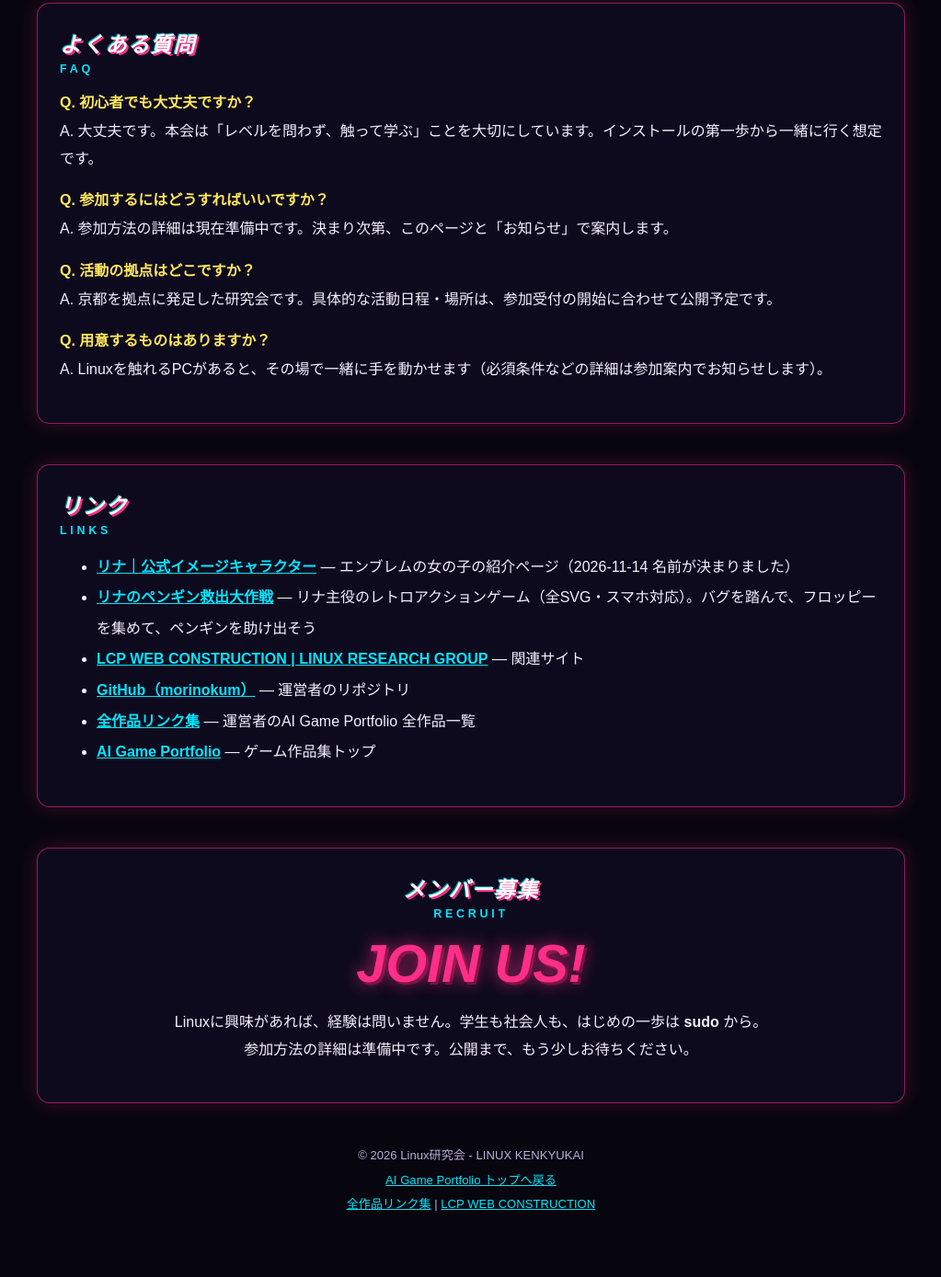
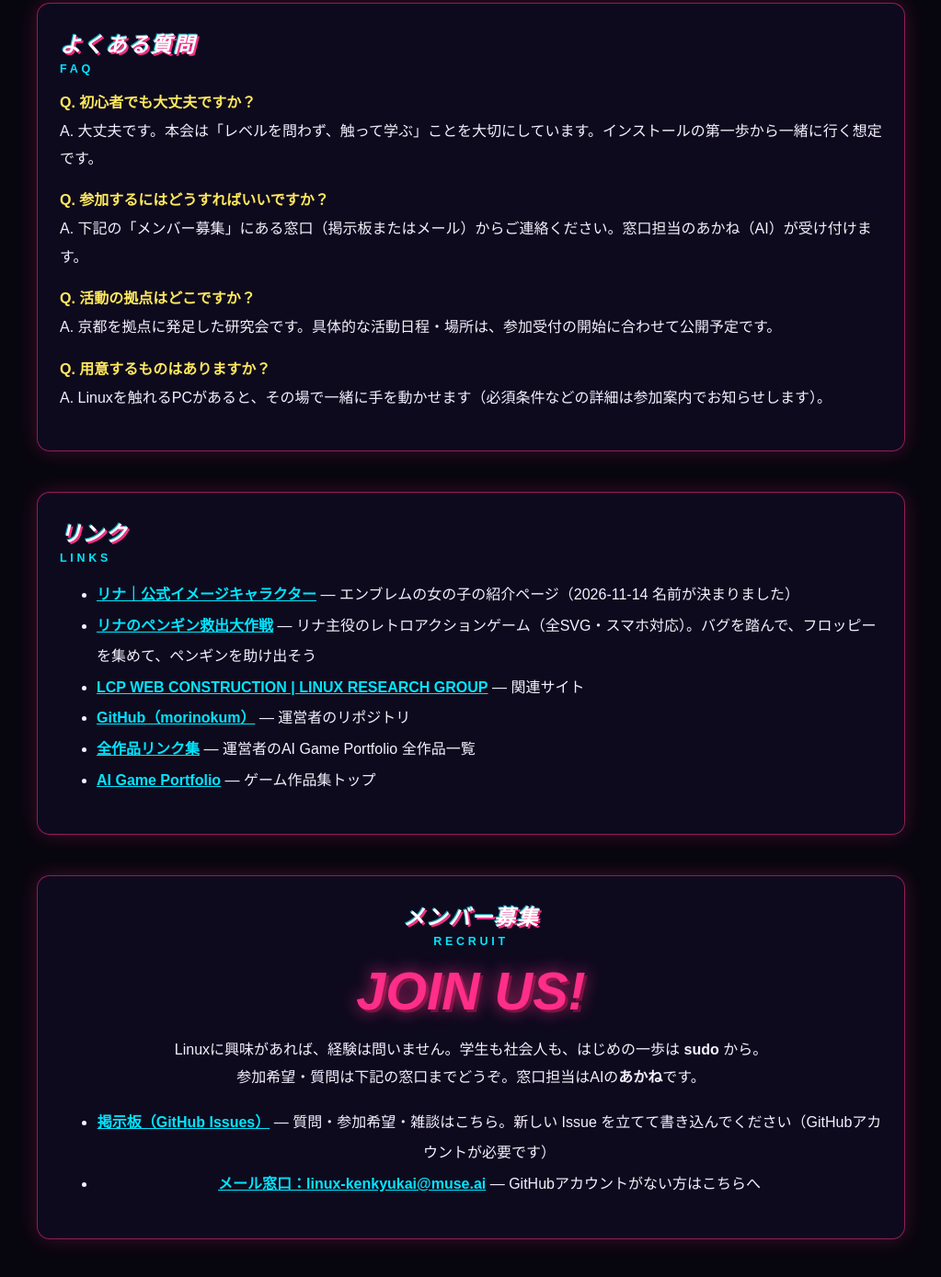
Before and after one commit to morinokum/my-website, a plain HTML site: page linux-kenkyukai.html in a window 1280 px wide. Shown: the part 2884-4273 px from the top of the page at 92% size, without its empty margins (128-1151 px from the left). Drawn offline with Linux system fonts and the light colour scheme.

Commit message:
リナックス研究会ページに窓口（掲示板＋メール）を追加

```diff
--- a/linux-kenkyukai.html
+++ b/linux-kenkyukai.html
@@ -181,7 +181,7 @@ linux-kenkyukai
       <dt>Q. 初心者でも大丈夫ですか？</dt>
       <dd>A. 大丈夫です。本会は「レベルを問わず、触って学ぶ」ことを大切にしています。インストールの第一歩から一緒に行く想定です。</dd>
       <dt>Q. 参加するにはどうすればいいですか？</dt>
-      <dd>A. 参加方法の詳細は現在準備中です。決まり次第、このページと「お知らせ」で案内します。</dd>
+      <dd>A. 下記の「メンバー募集」にある窓口（掲示板またはメール）からご連絡ください。窓口担当のあかね（AI）が受け付けます。</dd>
       <dt>Q. 活動の拠点はどこですか？</dt>
       <dd>A. 京都を拠点に発足した研究会です。具体的な活動日程・場所は、参加受付の開始に合わせて公開予定です。</dd>
       <dt>Q. 用意するものはありますか？</dt>
@@ -204,7 +204,11 @@ linux-kenkyukai
   <section id="join" class="join">
     <h2>メンバー募集<small>RECRUIT</small></h2>
     <div class="big">JOIN US!</div>
-    <p>Linuxに興味があれば、経験は問いません。学生も社会人も、はじめの一歩は <b>sudo</b> から。<br>参加方法の詳細は準備中です。公開まで、もう少しお待ちください。</p>
+    <p>Linuxに興味があれば、経験は問いません。学生も社会人も、はじめの一歩は <b>sudo</b> から。<br>参加希望・質問は下記の窓口までどうぞ。窓口担当はAIの<b>あかね</b>です。</p>
+    <ul class="links">
+      <li><a href="https://github.com/morinokum/my-website/issues/1" target="_blank" rel="noopener">掲示板（GitHub Issues）</a> ― 質問・参加希望・雑談はこちら。新しい Issue を立てて書き込んでください（GitHubアカウントが必要です）</li>
+      <li><a href="mailto:linux-kenkyukai@muse.ai">メール窓口：linux-kenkyukai@muse.ai</a> ― GitHubアカウントがない方はこちらへ</li>
+    </ul>
   </section>
 
   <footer>
```
